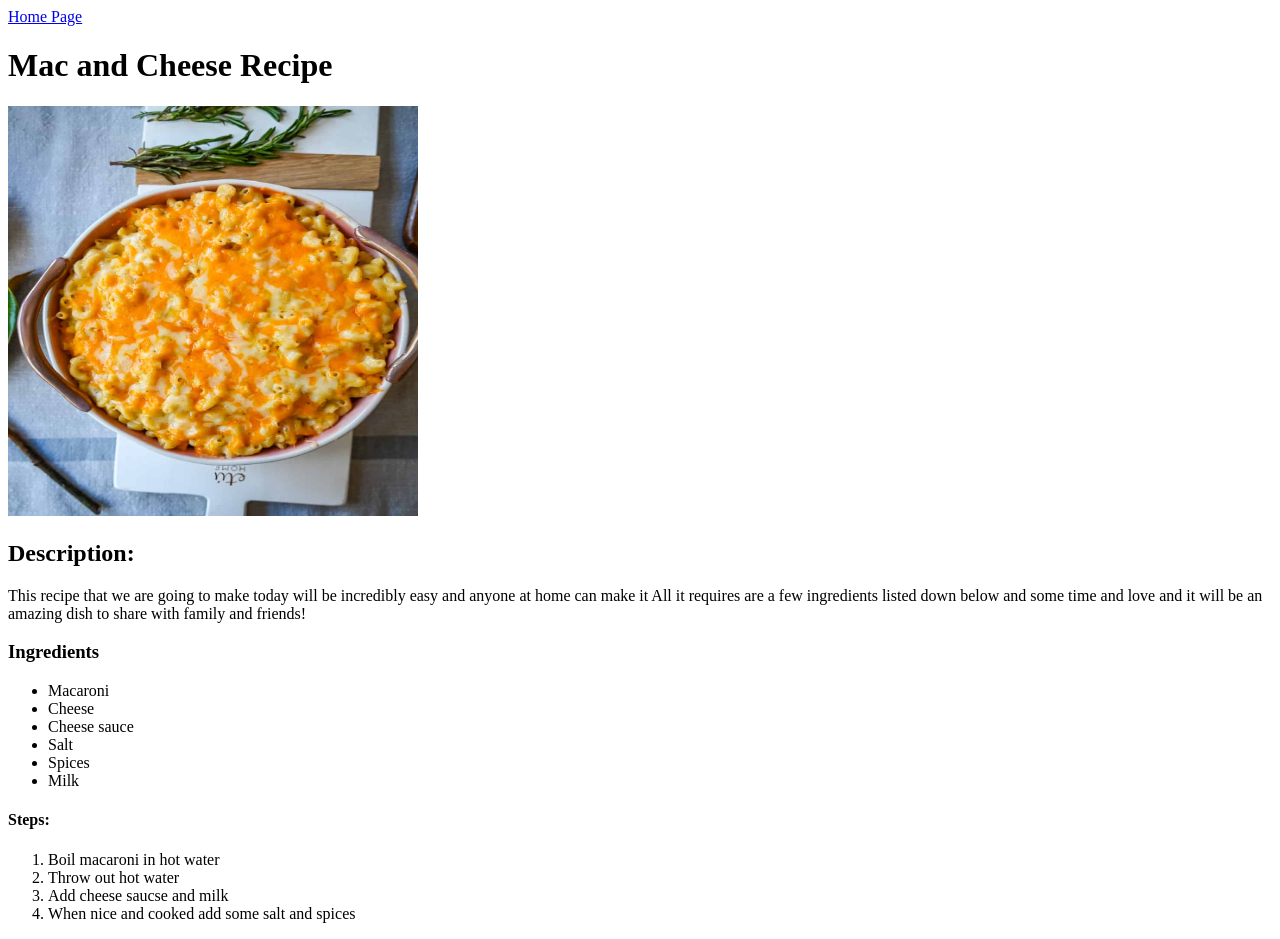
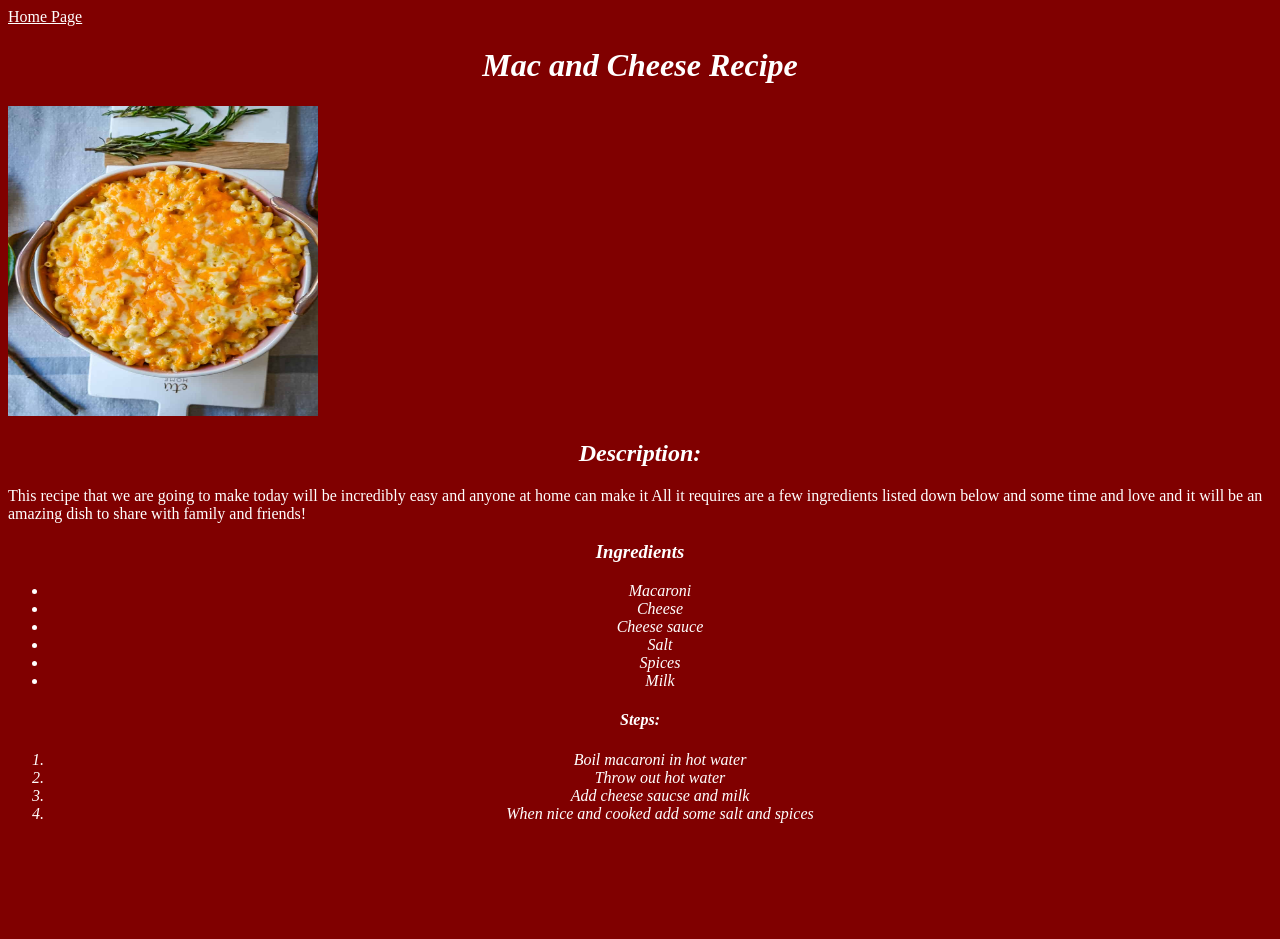
Before and after one commit to zaih0/odin-recipes, a plain HTML site: page recipes/mac-cheese.html in a window 1280 px wide. After the commit the page ends 839 px from the top, so only its background shows below. Drawn offline with Linux system fonts and the light colour scheme.

Commit message:
add style to recipe pages with css

```diff
--- a/recipes/mac-cheese.html
+++ b/recipes/mac-cheese.html
@@ -3,19 +3,20 @@
     <head>
         <meta charset="utf-8">
         <title>Mac and cheese</title>
+        <link rel="stylesheet" href="../styles.css">
     </head>
     <body>
         <a href="../index.html">Home Page</a>
-        <h1>Mac and Cheese Recipe</h1>
+        <h1 id="title">Mac and Cheese Recipe</h1>
         <img src="../img/mac-and-cheese.jpg" alt="Picture of mac and cheese" height="410" width="410">
 
-        <h2>Description:</h2>
-        <p1>This recipe that we are going to make today will be incredibly easy and anyone at home can make it
+        <h2 id="title">Description:</h2>
+        <p1 class="content">This recipe that we are going to make today will be incredibly easy and anyone at home can make it
             All it requires are a few ingredients listed down below and some time and love and it will be an
             amazing dish to share with family and friends!
         </p1>
-        <h3>Ingredients</h3>
-        <ul>
+        <h3 id="title">Ingredients</h3>
+        <ul class="list">
             <li>Macaroni</li>
             <li>Cheese</li>
             <li>Cheese sauce</li>
@@ -23,8 +24,8 @@
             <li>Spices</li>
             <li>Milk</li>
         </ul>
-        <h4>Steps:</h4>
-        <ol>
+        <h4 id="title">Steps:</h4>
+        <ol class="list">
             <li>Boil macaroni in hot water</li>
             <li>Throw out hot water</li>
             <li>Add cheese saucse and milk</li>
```
Also changed, not shown: recipes/pizza.html (+8 -7 lines).
